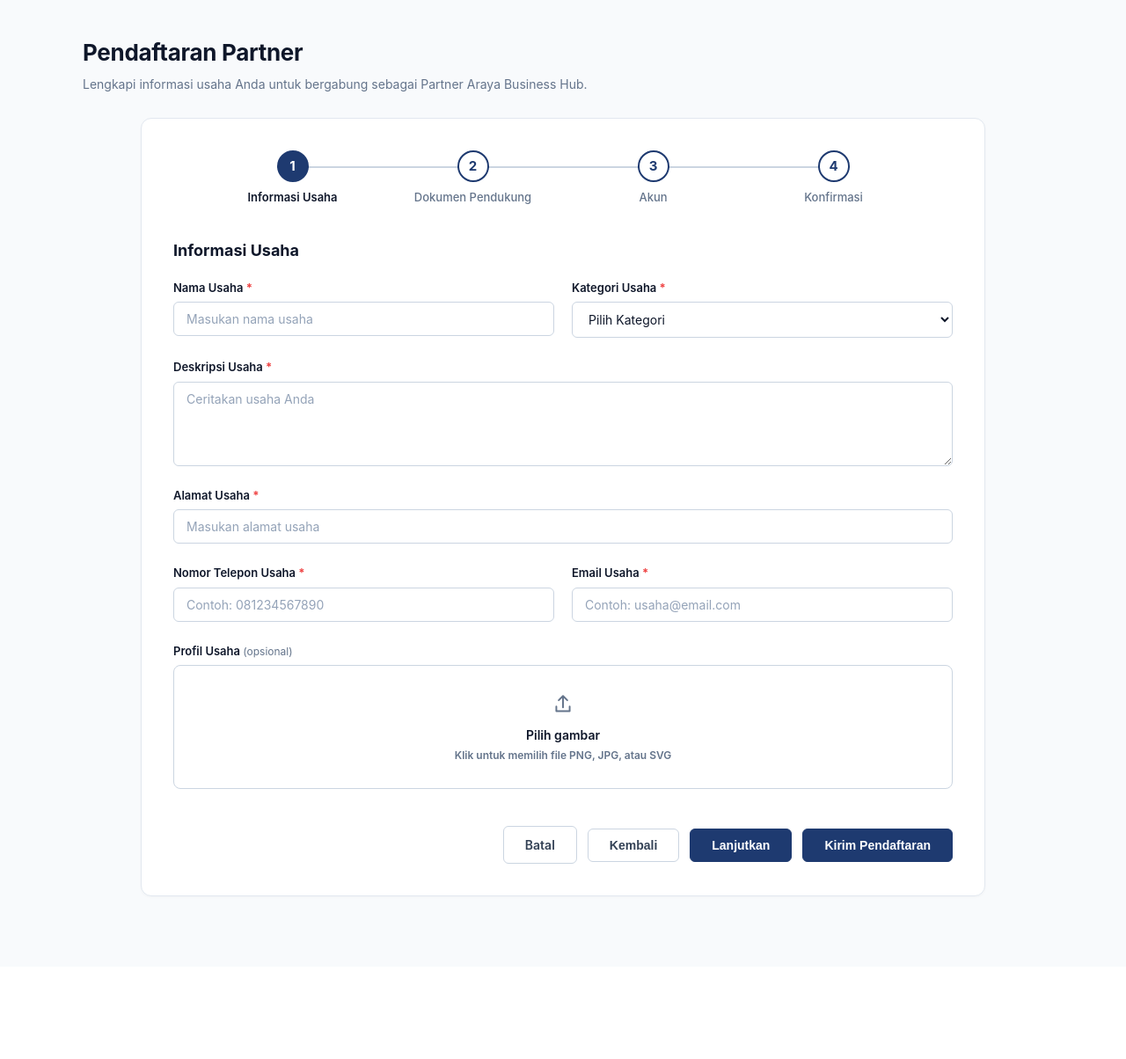
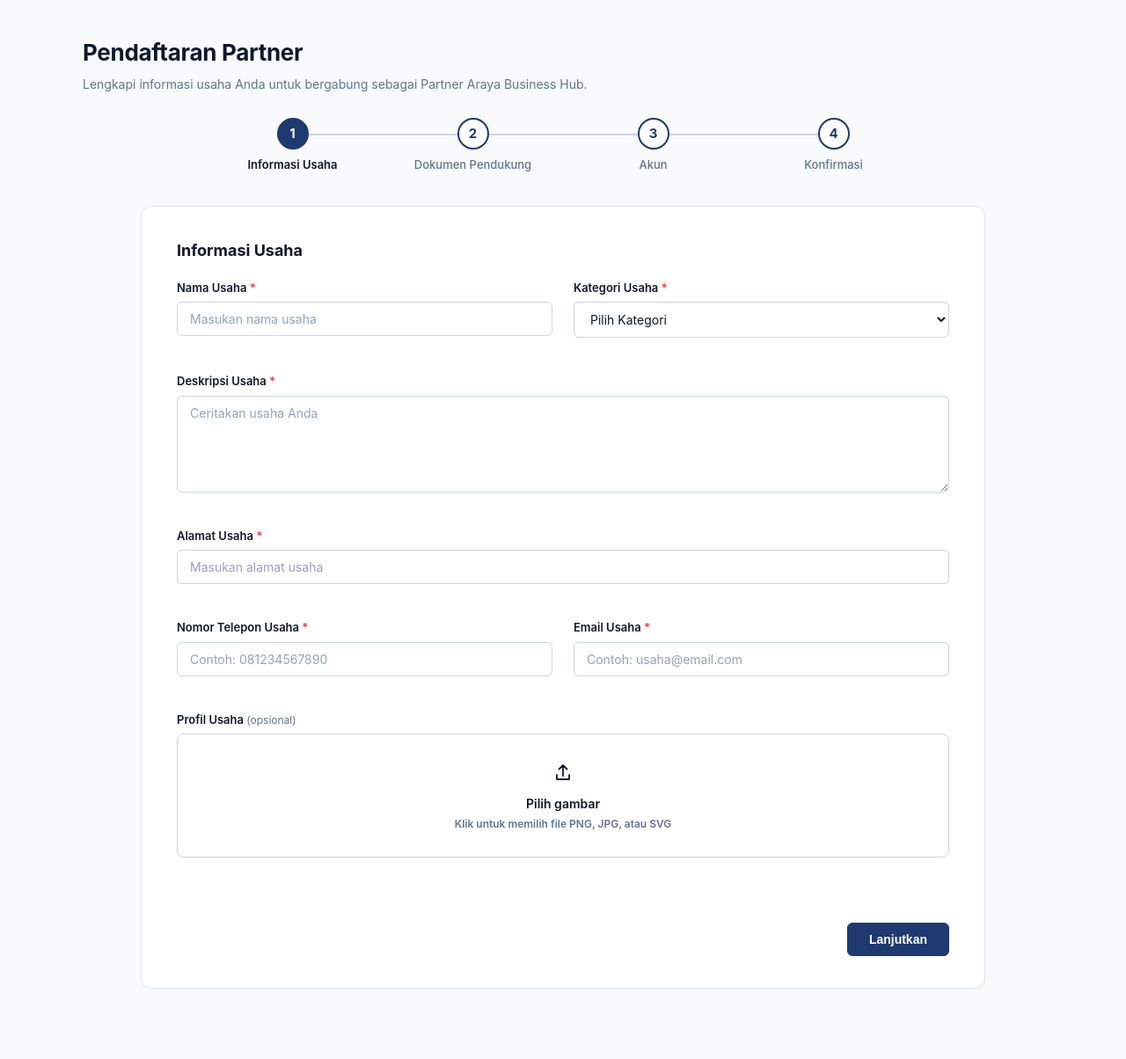
Before and after one commit to AsfiCorp/PPL_A_KEL2_M3, a Django app: page /toko-saya/ in a window 1280 px wide. Shown: the part 64-1268 px from the top of the page at 88% size. Before the commit the page ends 1083 px from the top, so only its background shows below. Run offline with Django 5.2, Linux system fonts and the light colour scheme.

Commit message:
fix(frontend): sesuaikan tampilan dengan mockup figma, perbaiki tombol navigasi step, dan terapkan light mode konsisten

```diff
--- a/partners/static/partners/site.css
+++ b/partners/static/partners/site.css
@@ -54,6 +54,11 @@ body {
     font-size: 14px;
     line-height: 1.5;
     -webkit-font-smoothing: antialiased;
+}
+
+/* Strict Hidden Directive to prevent hidden element leakage */
+[hidden], section[hidden], button[hidden], div[hidden], a[hidden] {
+    display: none !important;
 }
 
 /* ==============================================================================
@@ -211,7 +216,6 @@ body {
     flex-direction: column;
     align-items: center;
     position: relative;
-    z-index: 2;
     flex: 1;
 }
 
@@ -227,6 +231,8 @@ body {
     background-color: var(--surface);
     color: var(--primary);
     border: 2px solid var(--primary);
+    position: relative;
+    z-index: 2;
     transition: all 0.2s ease;
 }
 
@@ -260,7 +266,8 @@ body {
     width: 100%;
     height: 2px;
     background-color: var(--border-input);
-    z-index: -1;
+    z-index: 1;
+    transition: background-color 0.2s ease;
 }
 
 .registration-steps li.is-complete:not(:last-child)::after {
@@ -278,9 +285,22 @@ body {
     box-shadow: 0 1px 3px rgba(0, 0, 0, 0.03);
 }
 
-.registration-form {
+/* Form registration dibuat transparan agar stepper berada di latar luar kartu putih */
+.card.registration-form {
+    background: transparent !important;
+    border: none !important;
+    box-shadow: none !important;
+    padding: 0 !important;
     max-width: 960px;
     margin: 0 auto;
+}
+
+.registration-step {
+    background-color: var(--surface);
+    border: 1px solid var(--border);
+    border-radius: var(--radius-lg);
+    padding: 36px 40px;
+    box-shadow: 0 1px 3px rgba(0, 0, 0, 0.03);
 }
 
 /* ==============================================================================
@@ -311,12 +331,12 @@ body {
 .form-grid {
     display: grid;
     grid-template-columns: 1fr 1fr;
-    gap: 20px;
+    gap: 20px 24px;
 }
 
 .form-grid-single {
     grid-template-columns: 1fr;
-    max-width: 540px;
+    max-width: 100%;
 }
 
 .form-field-wide {
@@ -381,7 +401,7 @@ textarea:focus {
 
 textarea {
     resize: vertical;
-    min-height: 96px;
+    min-height: 110px;
 }
 
 /* Validasi Galat (3-Form Daftar tidak di isi.png) */
@@ -398,6 +418,7 @@ textarea.is-invalid {
     font-size: 12px;
     margin-top: 4px;
     font-weight: 500;
+    min-height: 16px;
 }
 
 .form-summary {
@@ -441,15 +462,15 @@ textarea.is-invalid {
     width: 32px;
     height: 32px;
     margin-bottom: 8px;
-    color: var(--primary);
+    color: var(--text-main);
     display: flex;
     align-items: center;
     justify-content: center;
 }
 
 .upload-icon svg {
-    width: 26px;
-    height: 26px;
+    width: 24px;
+    height: 24px;
 }
 
 .upload-control strong {
@@ -459,13 +480,18 @@ textarea.is-invalid {
     margin-bottom: 4px;
 }
 
-.upload-control span {
+.upload-control span:not(.upload-icon) {
     font-size: 12px;
     color: var(--text-muted);
 }
 
 .upload-control input[type="file"] {
     display: none;
+}
+
+.upload-control.has-file {
+    border-color: var(--primary);
+    background-color: #F0F4FA;
 }
 
 /* ==============================================================================
@@ -517,14 +543,16 @@ textarea.is-invalid {
 }
 
 /* ==============================================================================
-   Buttons & Form Actions
+   Buttons & Actions per Step
    ============================================================================== */
+.step-actions,
 .form-actions {
     display: flex;
     align-items: center;
     justify-content: flex-end;
     gap: 12px;
     margin-top: 32px;
+    padding-top: 16px;
 }
 
 .button {
--- a/partners/templates/partners/register_partner.html
+++ b/partners/templates/partners/register_partner.html
@@ -1,6 +1,6 @@
 {% extends 'partners/base.html' %}
 
-{% block title %}Pendaftaran partner | Araya Business Hub{% endblock %}
+{% block title %}Pendaftaran partner | Araya Bisnis Hub{% endblock %}
 
 {% block content %}
 <section class="page-heading">
@@ -31,10 +31,22 @@
 
     <!-- Stepper Indicator -->
     <ol class="registration-steps" aria-label="Tahapan pendaftaran">
-        <li class="is-active" data-indicator="1" aria-current="step"><span>1</span><small>Informasi Usaha</small></li>
-        <li data-indicator="2"><span>2</span><small>Dokumen Pendukung</small></li>
-        <li data-indicator="3"><span>3</span><small>Akun</small></li>
-        <li data-indicator="4"><span>4</span><small>Konfirmasi</small></li>
+        <li class="is-active" data-indicator="1" aria-current="step">
+            <span>1</span>
+            <small>Informasi Usaha</small>
+        </li>
+        <li data-indicator="2">
+            <span>2</span>
+            <small>Dokumen Pendukung</small>
+        </li>
+        <li data-indicator="3">
+            <span>3</span>
+            <small>Akun</small>
+        </li>
+        <li data-indicator="4">
+            <span>4</span>
+            <small>Konfirmasi</small>
+        </li>
     </ol>
 
     <!-- Langkah 1: Informasi Usaha -->
@@ -82,12 +94,15 @@
                         <span class="upload-icon" aria-hidden="true">
                             <svg viewBox="0 0 24 24" fill="none"><path d="M12 15V3m0 0L7.5 7.5M12 3l4.5 4.5M5 14v5h14v-5" stroke="currentColor" stroke-width="1.8" stroke-linecap="round" stroke-linejoin="round"/></svg>
                         </span>
-                        <strong id="upload-label">Pilih gambar</strong>
-                        <span id="upload-hint">Klik untuk memilih file PNG, JPG, atau SVG</span>
+                        <strong>Pilih gambar</strong>
+                        <span>Klik untuk memilih file PNG, JPG, atau SVG</span>
                         <input id="id_profil_usaha" name="profil_usaha" type="file" accept="image/*">
                     </label>
                     <div class="field-errors" data-field-errors="profil_usaha"></div>
                 </div>
+            </div>
+            <div class="step-actions">
+                <button class="button button-primary" type="button" data-step-next>Lanjutkan</button>
             </div>
         </fieldset>
     </section>
@@ -124,8 +139,8 @@
                         <span class="upload-icon" aria-hidden="true">
                             <svg viewBox="0 0 24 24" fill="none"><path d="M12 15V3m0 0L7.5 7.5M12 3l4.5 4.5M5 14v5h14v-5" stroke="currentColor" stroke-width="1.8" stroke-linecap="round" stroke-linejoin="round"/></svg>
                         </span>
-                        <strong data-upload-label="ktp">Unggah File</strong>
-                        <span data-upload-hint="ktp">Klik untuk memilih file PNG, JPG, JPEG, atau PDF</span>
+                        <strong>Unggah File</strong>
+                        <span>Klik untuk memilih file PNG, JPG atau PDF</span>
                         <input id="id_ktp" name="ktp" type="file" accept=".png,.jpg,.jpeg,.pdf" required>
                     </label>
                     <div class="field-errors" data-field-errors="ktp"></div>
@@ -136,12 +151,16 @@
                         <span class="upload-icon" aria-hidden="true">
                             <svg viewBox="0 0 24 24" fill="none"><path d="M12 15V3m0 0L7.5 7.5M12 3l4.5 4.5M5 14v5h14v-5" stroke="currentColor" stroke-width="1.8" stroke-linecap="round" stroke-linejoin="round"/></svg>
                         </span>
-                        <strong data-upload-label="foto_pemegang_ktp">Unggah File</strong>
-                        <span data-upload-hint="foto_pemegang_ktp">Klik untuk memilih file PNG, JPG, JPEG, atau PDF</span>
+                        <strong>Unggah File</strong>
+                        <span>Klik untuk memilih file PNG, JPG atau PDF</span>
                         <input id="id_foto_pemegang_ktp" name="foto_pemegang_ktp" type="file" accept=".png,.jpg,.jpeg,.pdf" required>
                     </label>
                     <div class="field-errors" data-field-errors="foto_pemegang_ktp"></div>
                 </div>
+            </div>
+            <div class="step-actions">
+                <button class="button button-secondary" type="button" data-step-back>Kembali</button>
+                <button class="button button-primary" type="button" data-step-next>Lanjutkan</button>
             </div>
         </fieldset>
     </section>
@@ -168,6 +187,10 @@
                     <div class="field-errors" data-field-errors="confirm_password"></div>
                 </div>
             </div>
+            <div class="step-actions">
+                <button class="button button-secondary" type="button" data-step-back>Kembali</button>
+                <button class="button button-primary" type="button" data-step-next>Lanjutkan</button>
+            </div>
         </fieldset>
     </section>
 
@@ -190,15 +213,11 @@
                     <dl class="confirmation-list" data-confirmation="account"></dl>
                 </div>
             </div>
+            <div class="step-actions">
+                <button class="button button-secondary" type="button" data-step-back>Kembali</button>
+                <button class="button button-primary" type="submit" data-step-submit>Kirim Pendaftaran</button>
+            </div>
         </fieldset>
     </section>
-
-    <!-- Tombol Navigasi Stepper -->
-    <div class="form-actions">
-        <a class="button button-secondary" href="{% url 'partner_ui:home' %}">Batal</a>
-        <button class="button button-secondary" type="button" data-step-back hidden>Kembali</button>
-        <button class="button button-primary" type="button" data-step-next>Lanjutkan</button>
-        <button class="button button-primary" type="submit" data-step-submit hidden>Kirim Pendaftaran</button>
-    </div>
 </form>
 {% endblock %}
```
Also changed, not shown: other parts of partners/static/partners/site.css (+22 -13 lines), partners/static/partners/site.js (+15 -14 lines), 2 other files.
